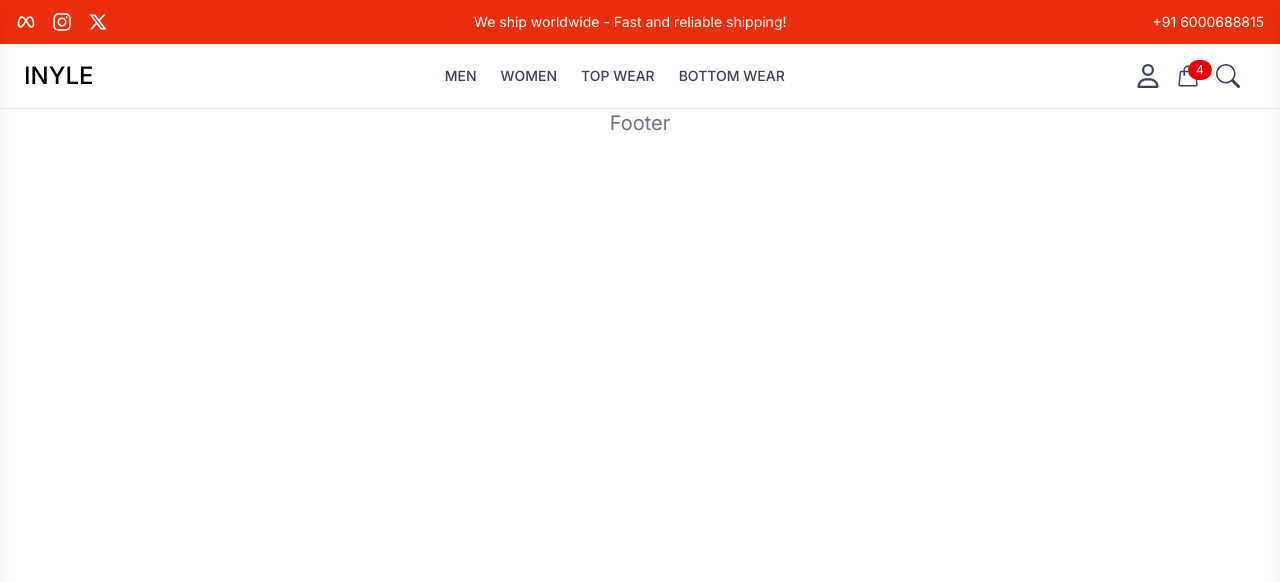
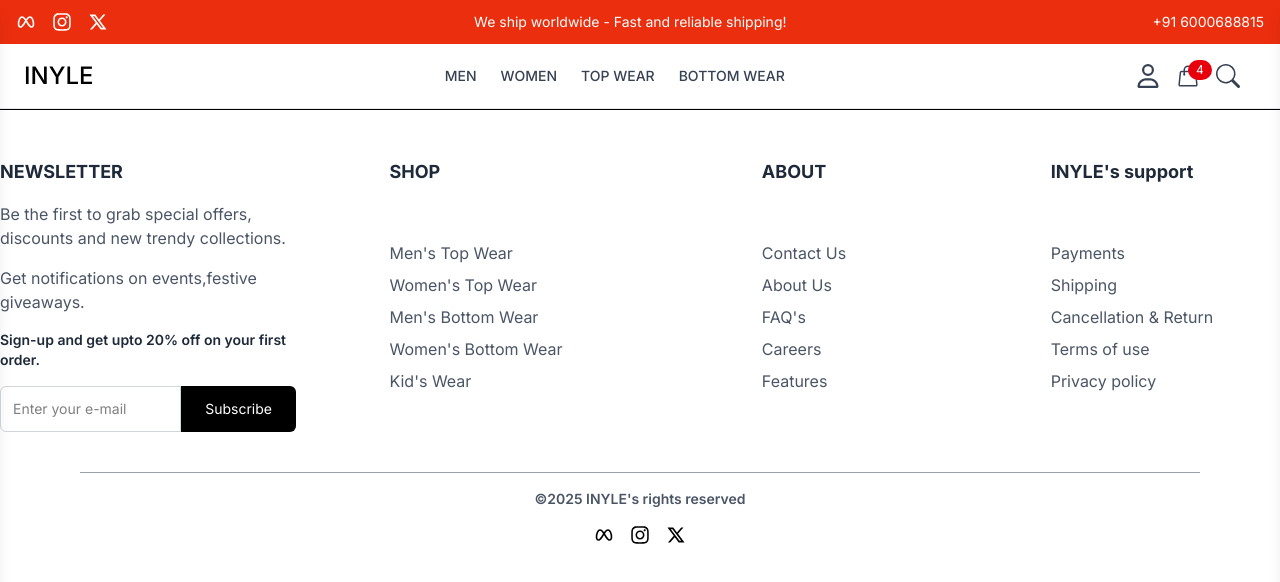
Before and after one commit to mavish12/Trendy-wears, a React (Vite) app in the folder frontend/: page / in a window 1280 px wide. Shown: the top 582 px of the page. Built offline with nearby package versions, Linux system fonts and the light colour scheme.

Commit message:
Footer Layout completed

```diff
--- a/frontend/src/components/Common/Footer.jsx
+++ b/frontend/src/components/Common/Footer.jsx
@@ -1,9 +1,137 @@
-import React from 'react'
+import React from "react";
+import { Link } from "react-router-dom";
+import Social from "./Social";
 
 const Footer = () => {
   return (
-    <div className='text-xl text-center text-gray-500'>Footer</div>
-  )
-}
+    <footer className="border-t py-12">
+      <div className="container mx-auto grid grid-cols-1 md:grid-cols-2 lg:grid-cols-4 gap-8 px-4 lg:px-0">
+        <div className="">
+          <h3 className="text-lg text-gray-800 font-bold mb-4 uppercase">Newsletter</h3>
+          <p className="text-gray-600 mb-4">
+            Be the first to grab special offers, discounts and new trendy
+            collections.{" "}
+          </p>
+          <p className="text-gray-600 mb-4">
+            Get notifications on events,festive giveaways.{" "}
+          </p>
+          <p className="text-sm font-semibold text-gray-800 mb-4">
+            Sign-up and get upto 20% off on your first order.
+          </p>
+          {/* Newsletter form */}
+          <form action="" className="flex">
+            <input
+              type="email"
+              placeholder="Enter your e-mail"
+              className="p-3 w-full text-sm border border-gray-300 rounded-l-md focus:outline-none focus:ring-2 focus:ring-gray-500 transition-all"
+              required
+            />
+            <button
+              type="submit"
+              className="bg-black text-white py-3 px-6 rounded-r-md text-sm hover:bg-gray-800 transition-all"
+            >
+              Subscribe
+            </button>
+          </form>
+        </div>
+        {/* Shop Links */}
+        <div className="grid justify-center">
+          <h3 className="text-lg text-gray-800 mb-4 font-bold uppercase">Shop</h3>
+          <ul className="space-y-2 text-gray-600">
+            <li>
+              <Link className="hover:text-gray-500 transition-colors">
+                Men's Top Wear
+              </Link>
+            </li>
+            <li>
+              <Link className="hover:text-gray-500 transition-colors">
+                Women's Top Wear
+              </Link>
+            </li>
+            <li>
+              <Link className="hover:text-gray-500 transition-colors">
+                Men's Bottom Wear
+              </Link>
+            </li>
+            <li>
+              <Link className="hover:text-gray-500 transition-colors">
+                Women's Bottom Wear
+              </Link>
+            </li>
+            <li>
+              <Link className="hover:text-gray-500 transition-colors">
+                Kid's Wear
+              </Link>
+            </li>
+          </ul>
+        </div>
+        {/* Support Links */}
+        <div className="grid justify-center">
+          <h3 className="text-lg text-gray-800 mb-4 font-bold uppercase">About</h3>
+          <ul className="space-y-2 text-gray-600">
+            <li>
+              <Link className="hover:text-gray-500 transition-colors">
+                Contact Us
+              </Link>
+            </li>
+            <li>
+              <Link className="hover:text-gray-500 transition-colors">
+                About Us
+              </Link>
+            </li>
+            <li>
+              <Link className="hover:text-gray-500 transition-colors">
+                FAQ's
+              </Link>
+            </li>
+            <li>
+              <Link className="hover:text-gray-500 transition-colors">
+              Careers
+              </Link>
+            </li>
+            <li>
+              <Link className="hover:text-gray-500 transition-colors">
+                Features
+              </Link>
+            </li>
+          </ul>
+        </div>
+        {/* Other Links */}
+        <div className="grid justify-center">
+          <h3 className="text-lg text-gray-800 mb-4 font-bold">INYLE's support</h3>
+          <ul className="space-y-2 text-gray-600">
+            <li>
+              <Link className="hover:text-gray-500 transition-colors">
+                Payments
+              </Link>
+            </li>
+            <li>
+              <Link className="hover:text-gray-500 transition-colors">
+                Shipping
+              </Link>
+            </li>
+            <li>
+              <Link className="hover:text-gray-500 transition-colors">
+                Cancellation & Return
+              </Link>
+            </li>
+            <li>
+              <Link className="hover:text-gray-500 transition-colors">
+                Terms of use
+              </Link>
+            </li>
+            <li>
+              <Link className="hover:text-gray-500 transition-colors">
+                Privacy policy
+              </Link>
+            </li>
+          </ul>
+        </div>
 
-export default Footer
+      </div>
+      <Social/>
+    </footer>
+  );
+};
+
+export default Footer;
--- /dev/null
+++ b/frontend/src/components/Common/Social.jsx
@@ -0,0 +1,44 @@
+import React from "react";
+import { TbBrandMeta } from "react-icons/tb";
+import { FaInstagram } from "react-icons/fa";
+import { RiTwitterXLine } from "react-icons/ri";
+
+const Social = () => {
+  return (
+    <div className="pt-4 border-t border-t-gray-400 mx-20 mt-10">
+      <div className="grid grid-cols-1 justify-center text-sm text-center md:space-x-6 font-semibold text-gray-600">
+        <span>©2025 INYLE's rights reserved</span>
+      </div>
+      {/* Follow Us */}
+
+      <div className="flex justify-center pt-4 space-x-4 ">
+        <a
+          href=""
+          target="_blank"
+          rel="noopener noreferrer"
+          className="hover:text-gray-300"
+        >
+          <TbBrandMeta className="h-5 w-5" />
+        </a>
+        <a
+          href=""
+          target="_blank"
+          rel="noopener noreferrer"
+          className="hover:text-gray-300"
+        >
+          <FaInstagram className="h-5 w-5" />
+        </a>
+        <a
+          href=""
+          target="_blank"
+          rel="noopener noreferrer"
+          className="hover:text-gray-300"
+        >
+          <RiTwitterXLine className="h-5 w-5" />
+        </a>
+      </div>
+    </div>
+  );
+};
+
+export default Social;
--- a/frontend/src/components/Layout/UserLayout.jsx
+++ b/frontend/src/components/Layout/UserLayout.jsx
@@ -1,6 +1,7 @@
 import React from 'react'
 import Header from '../Common/Header'
 import Footer from '../Common/Footer'
+
 
 const UserLayout = () => {
   return (
```
